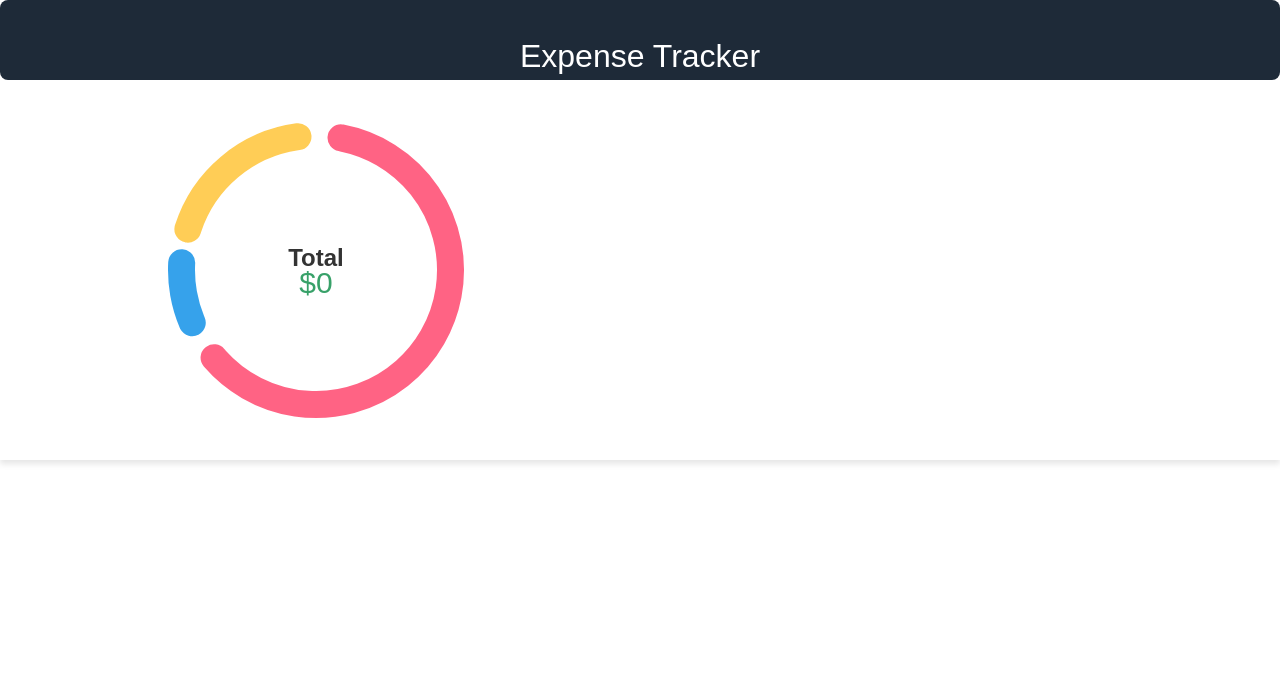
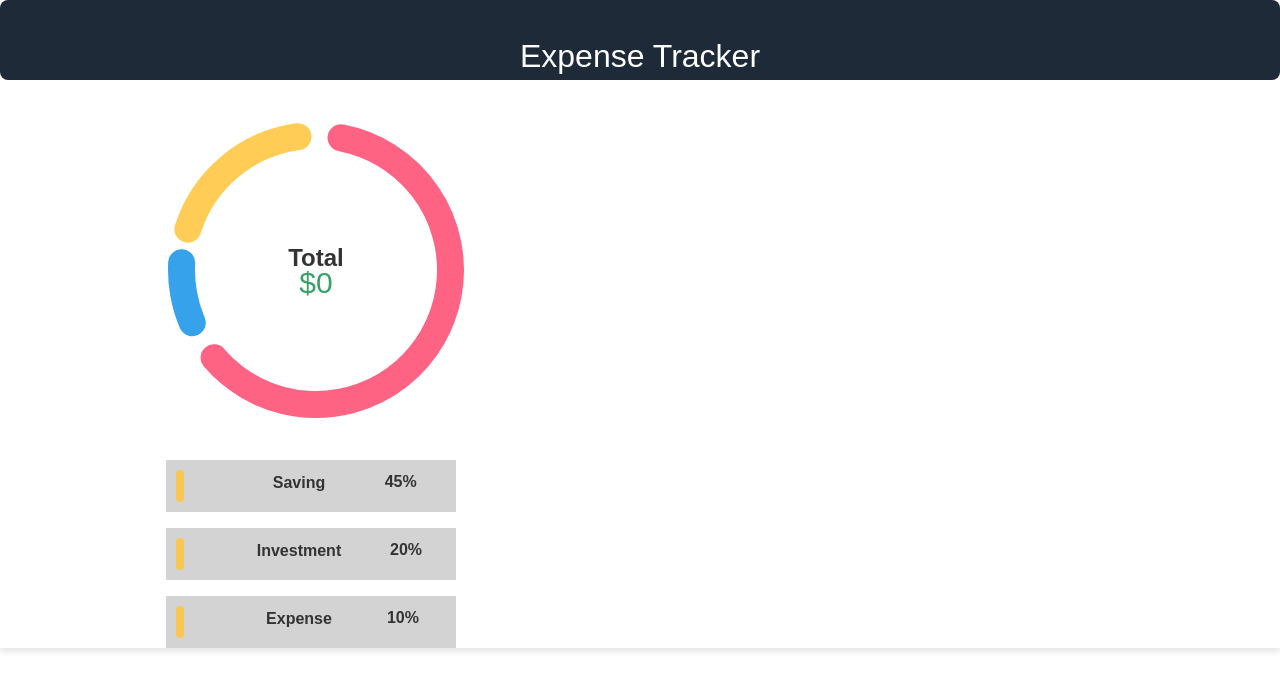
Before and after one commit to WAUdeshinduminaweerakoon/Expense-Tracker-Application, a React (Create React App) app in the folder client/: page / in a window 1280 px wide. Shown: the top 690 px of the page. Built offline with nearby package versions, Linux system fonts and the light colour scheme.

Commit message:
modified the labeis

```diff
--- a/client/src/components/Graph.jsx
+++ b/client/src/components/Graph.jsx
@@ -2,6 +2,7 @@ import React from 'react';
 import './graph.css';
 import {Doughnut} from 'react-chartjs-2'
 import {Chart,ArcElement}from 'chart.js';
+import Labeis from './Labels';
 
 Chart.register(ArcElement);
 const config={
@@ -37,6 +38,7 @@ const Graph = () => {
           </div>
           <div className="lables-div">
             {/*Lables*/}
+            <Labeis></Labeis>
           </div>
         </div>
     </div>
--- /dev/null
+++ b/client/src/components/Labels.jsx
@@ -0,0 +1,50 @@
+import React from 'react'
+import './labels.css'
+
+const obj =[
+  {
+    type:"Saving",
+    color:'#f9c74f',
+    percent:45
+
+  },
+  {
+    type:"Investment",
+    color:'#f9c74f',
+    percent:20
+
+  },
+  {
+    type:"Expense",
+    color:'#f9c74f',
+    percent:10
+
+  }
+]
+
+const Labeis = () => {
+  return (
+    <>
+    {obj.map((v,i)=><LabelComponent key={i} data={v}></LabelComponent>)}
+    </>
+  )
+}
+
+export default Labeis
+
+function LabelComponent({data}){
+  if(!data) return<></>
+  return(
+    <div className='label'>
+      <div className="labal-div">
+        <div className='box'style={{background:data.color??'#f9c74f'}}></div>
+          <div className='text-div'><h3>
+            {data.type??''}
+          </h3></div>
+        <h3 className='font-bold'>{data.percent??0}%</h3>
+
+      </div>
+
+    </div>
+  )
+}
--- a/client/src/components/graph.css
+++ b/client/src/components/graph.css
@@ -1,3 +1,9 @@
+@tailwind base;
+@tailwind components;
+@tailwind utilities;
+@import url('https://fonts.googleapis.com/css2?family=Open+Sans:ital,wght@0,400;0,700;1,400&family=Poppins:wght@400;500;600;700;800&display=swap');
+
+
 .graph-container{
     display: flex;
     justify-content:center;
@@ -37,4 +43,5 @@
     top: 40%;
     margin-left: auto;
     margin-right: auto;
+
 }
--- /dev/null
+++ b/client/src/components/labels.css
@@ -0,0 +1,29 @@
+@tailwind base;
+@tailwind components;
+@tailwind utilities;
+@import url('https://fonts.googleapis.com/css2?family=Open+Sans:ital,wght@0,400;0,700;1,400&family=Poppins:wght@400;500;600;700;800&display=swap');
+
+.label{
+    font-weight: bold;
+    color: #333;
+    margin-right: 10px;
+}
+.labal-div{
+    display: grid;
+    grid-template-columns: auto auto auto;
+    padding: 10px;
+    background-color: lightgray;
+
+}
+.box{
+    width: 0.5rem;
+    height: 2rem;
+    border-radius: 0.25rem;
+    padding-top: 0.75rem;
+    padding-bottom: 0.75rem;
+}
+.text-div{
+    align-items: center;
+    padding: 1px;
+
+}
```
